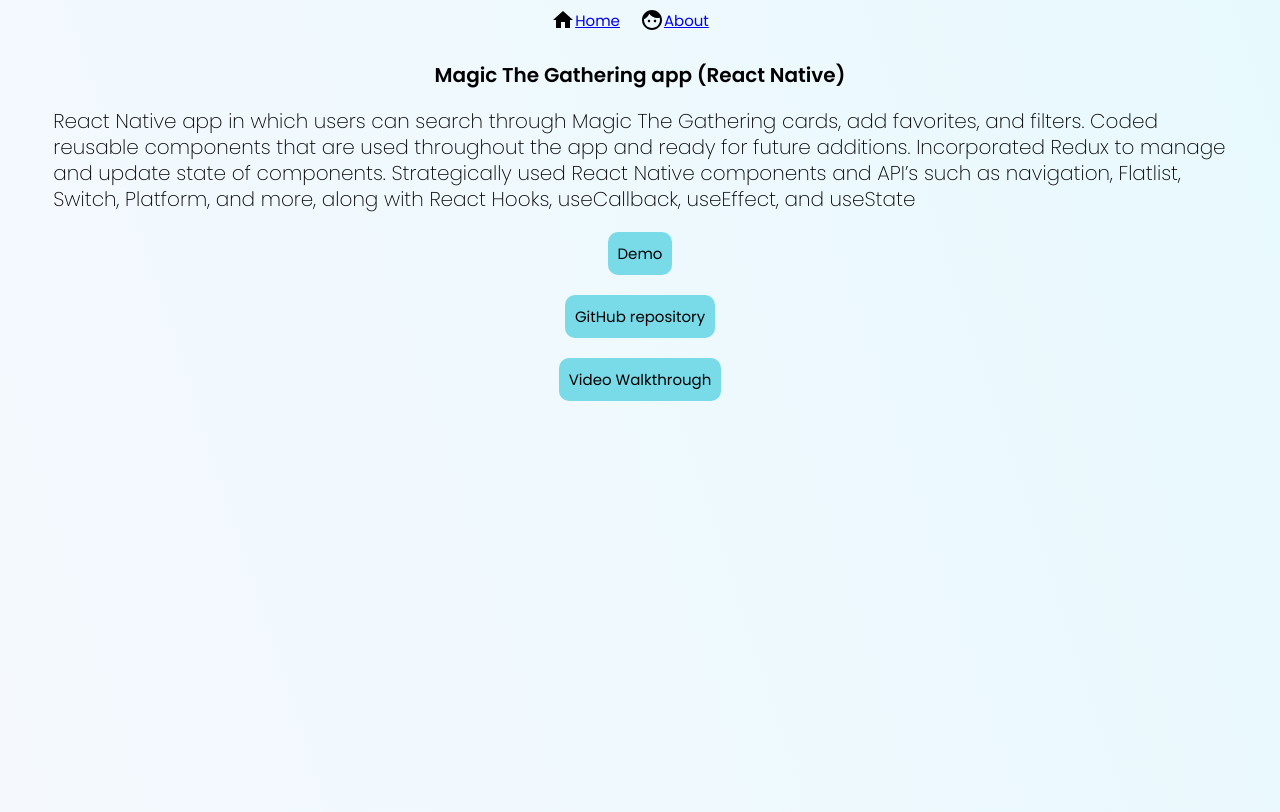
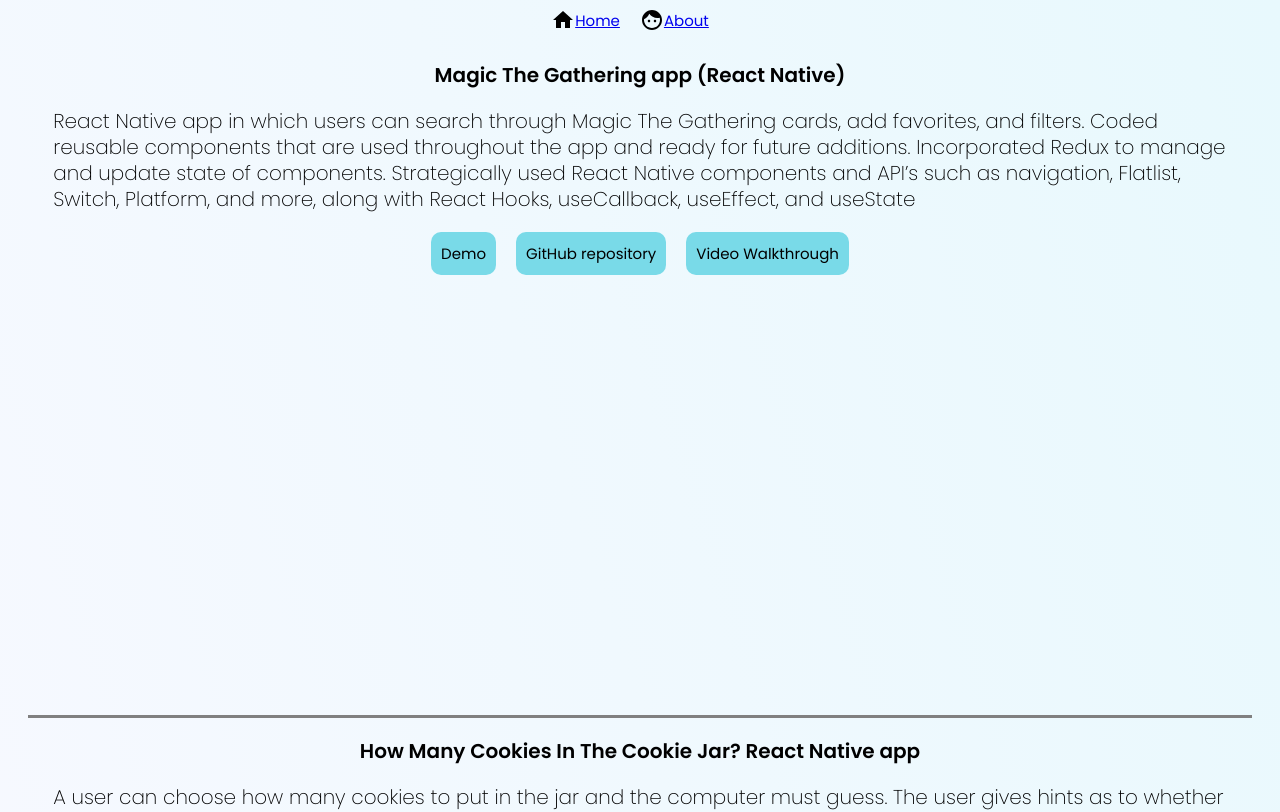
Before and after one commit to wgotterer/react-website, a React (Create React App) app: page /work in a window 1280 px wide. Shown: the top 812 px of the page. Built offline with nearby package versions, Linux system fonts and the light colour scheme.

Commit message:
styled buttons

```diff
--- a/src/components/Project.js
+++ b/src/components/Project.js
@@ -17,6 +17,7 @@
         <TextH1 variant="h5">{props.title}</TextH1>
         <Text>{props.description}</Text>
         </TextArea>
+        <ButtonArea>
         {props.handleDemo ? (
           <ButtonPrimary
             onClick={props.handleDemo}
@@ -60,6 +61,7 @@
             Read More
           </ButtonPrimary>
         ) : null}
+        </ButtonArea>
       </ProjectInfoArea>
 
       {props.youtube ? (
@@ -133,6 +135,14 @@
 gap: 20px;
 `
 
+const ButtonArea = styled.div`
+display: flex;
+flex-direction: row;
+width: 100%;
+gap: 20px;
+justify-content: center;
+`
+
 const Divider = styled.div`
 display: flex;
 background-color: grey;
```
